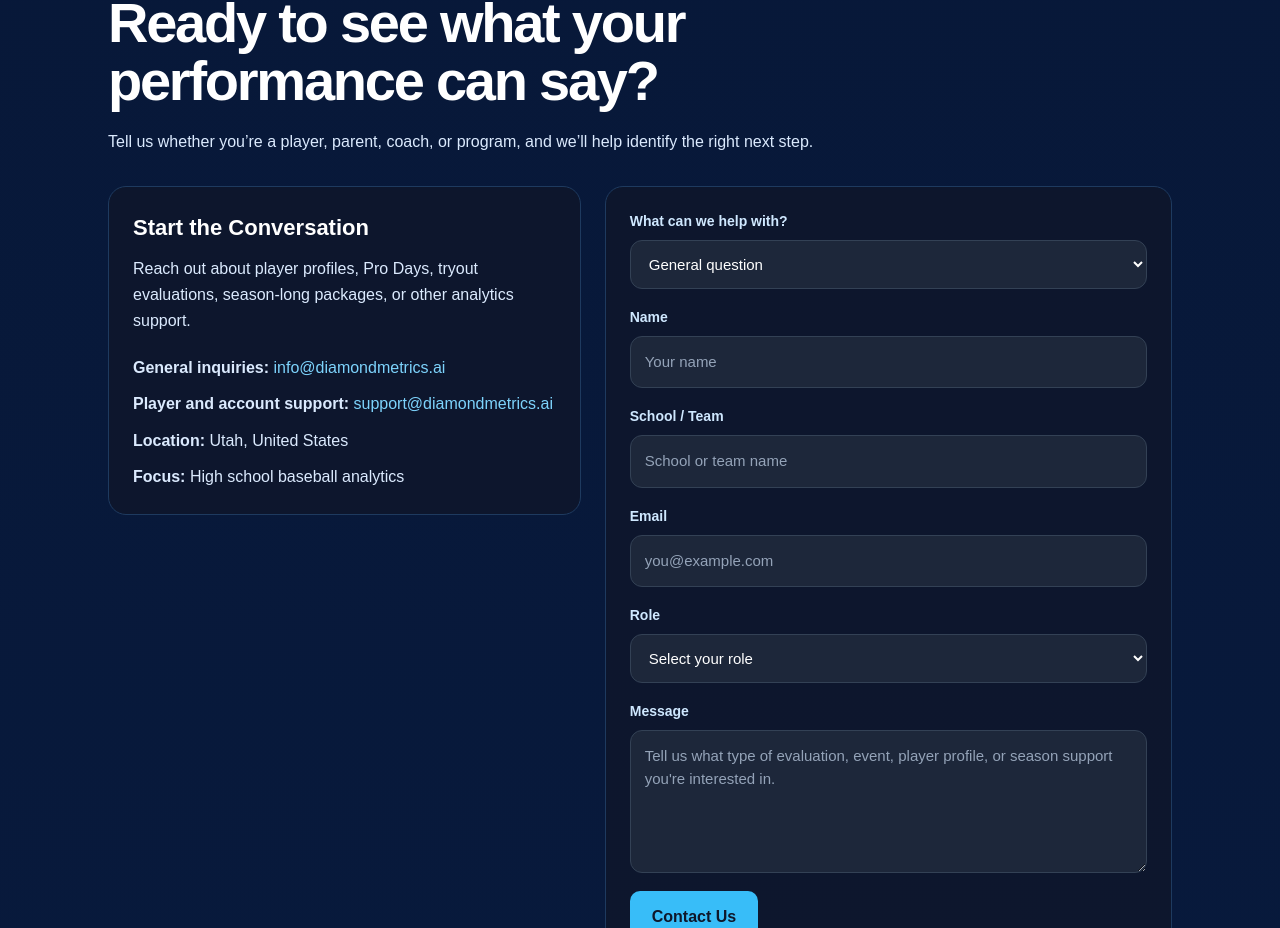
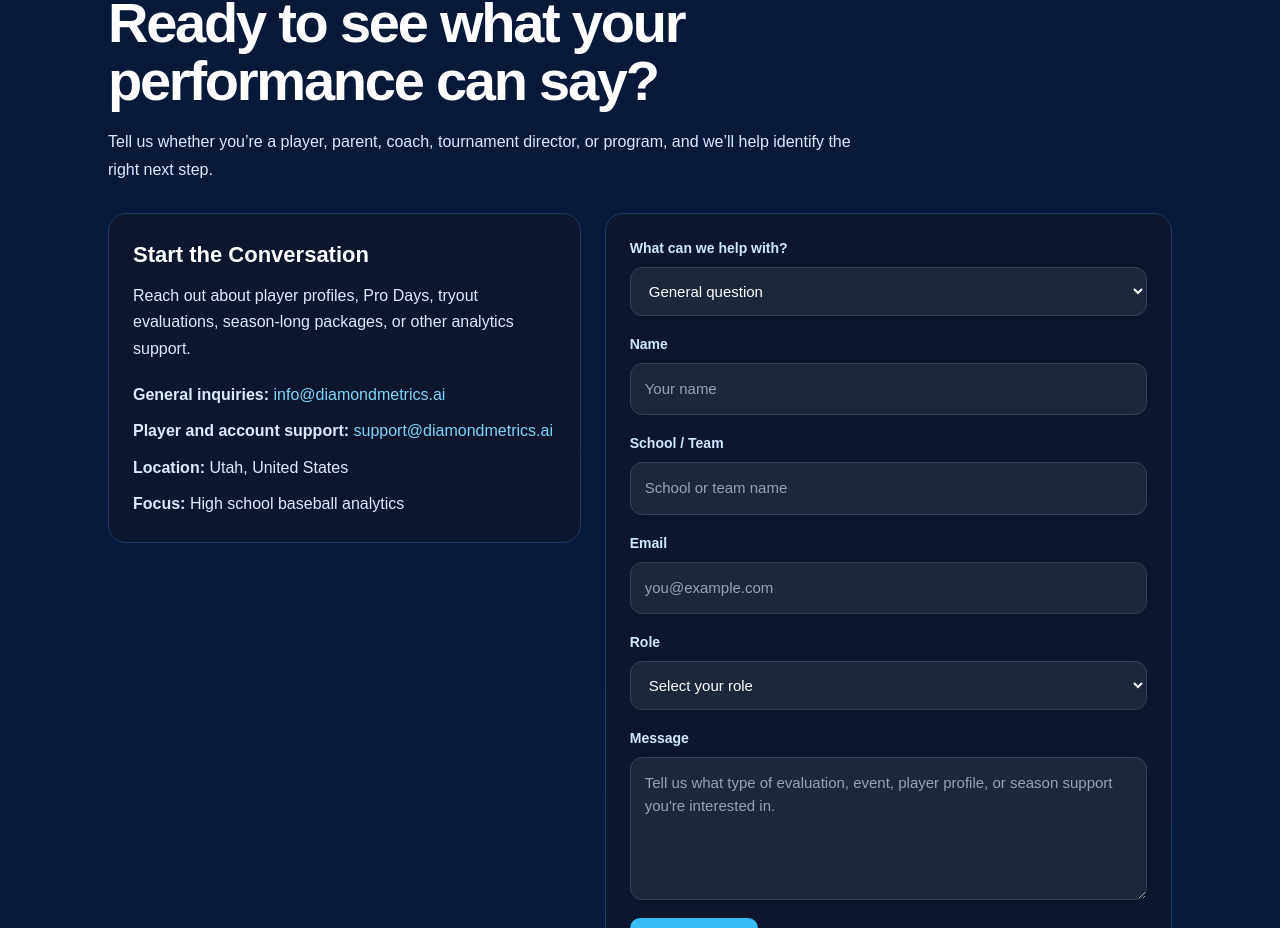
Before and after one commit to stoddow313/Diamond-Metrics-Website, a React (Vite) app: page / in a window 1280 px wide. Shown: the part 5135-6063 px from the top of the page. Built offline with nearby package versions, Linux system fonts and the light colour scheme; no server answers.

Commit message:
Add tournament director contact role

```diff
--- a/src/components/Contact.jsx
+++ b/src/components/Contact.jsx
@@ -23,7 +23,7 @@ function Contact() {
       <p className="eyebrow">Let’s Get Started</p>
       <h2 id="contact-title">Ready to see what your performance can say?</h2>
       <p className="section-text">
-        Tell us whether you’re a player, parent, coach, or program, and we’ll
+        Tell us whether you’re a player, parent, coach, tournament director, or program, and we’ll
         help identify the right next step.
       </p>
 
@@ -122,6 +122,7 @@ function Contact() {
               <option>Player</option>
               <option>Coach</option>
               <option>Athletic Director</option>
+              <option>Tournament Director</option>
               <option>Other</option>
             </select>
           </div>
```
